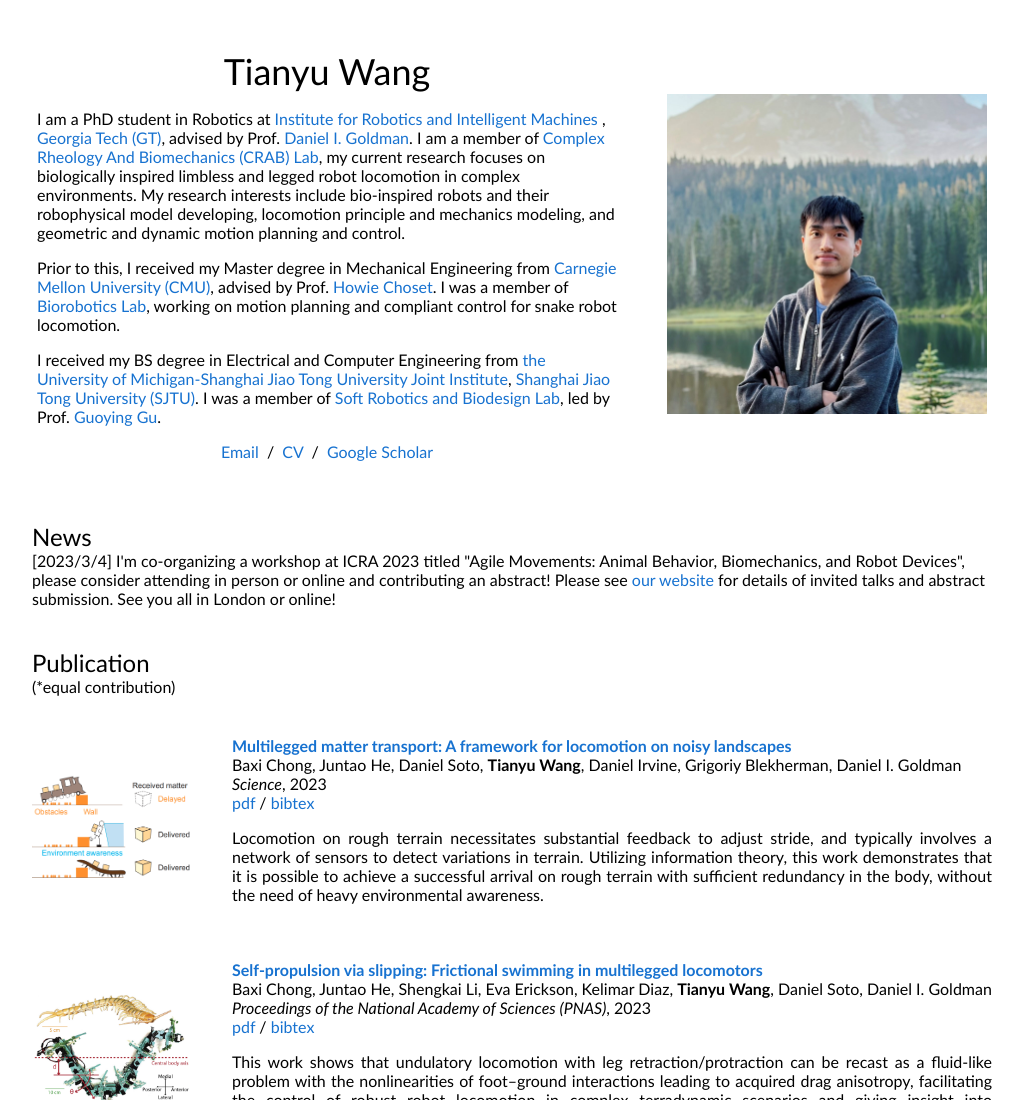
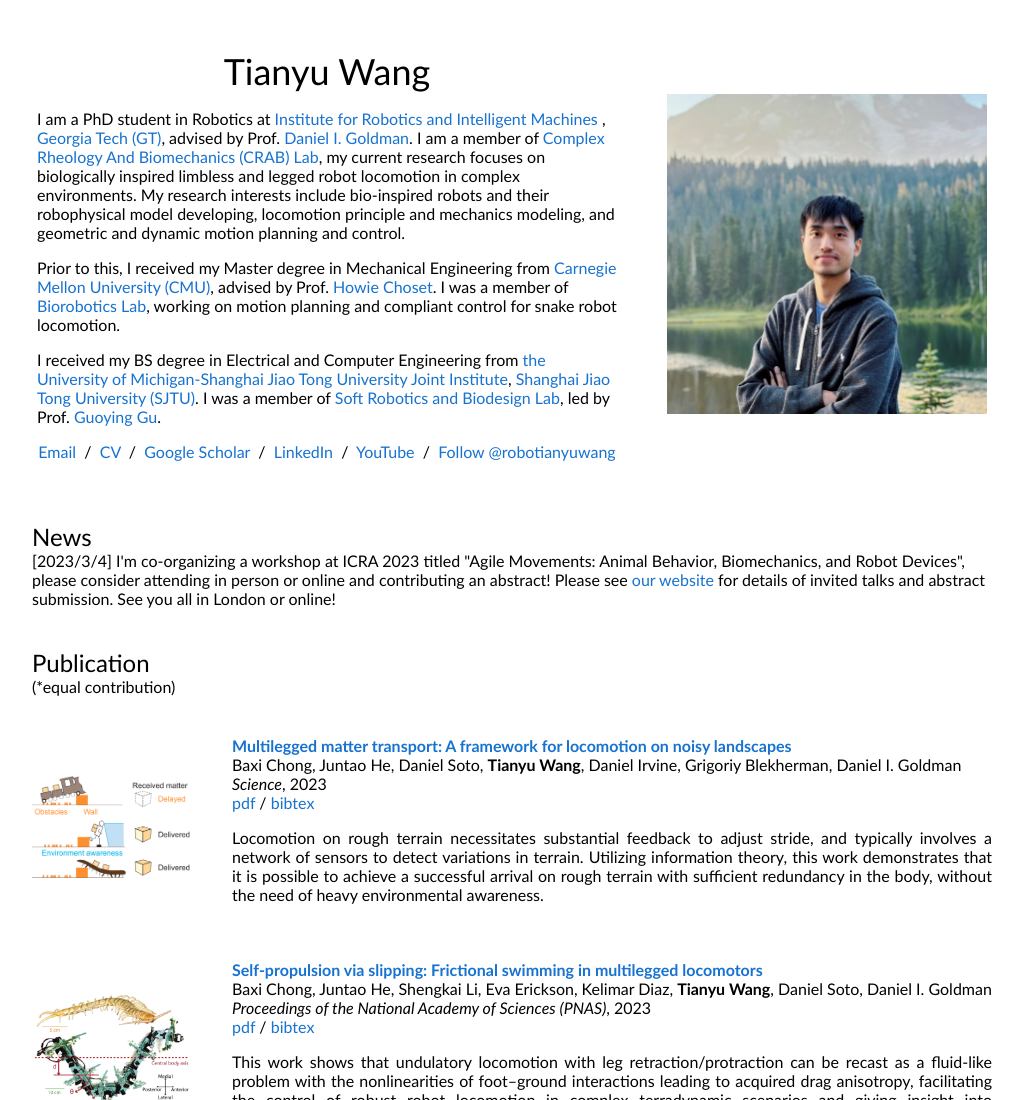
Before and after one commit to ty-wang/ty-wang.github.io, a plain HTML site: page index.html in a window 1280 px wide. Shown: the top 1100 px of the page, without its empty margins (128-1146 px from the left). Drawn offline with Linux system fonts and the light colour scheme.

Commit message:
Update_20240102

```diff
--- a/index.html
+++ b/index.html
@@ -60,7 +60,11 @@
               <p style="text-align:center">
                 <a href="mailto:tianyuwang@gatech.edu">Email</a> &nbsp/&nbsp
                 <a href="data/CV_Tianyu_Wang.pdf" target="_blank">CV</a> &nbsp/&nbsp
-                <a href="https://scholar.google.com/citations?user=WoMZexsAAAAJ&hl=en&oi=sra" target="_blank">Google Scholar</a>
+                <a href="https://scholar.google.com/citations?user=WoMZexsAAAAJ&hl=en&oi=sra" target="_blank">Google Scholar</a> &nbsp/&nbsp
+                <a href="https://www.linkedin.com/in/tianyu-wang-163bb319a/" target="_blank">LinkedIn</a> &nbsp/&nbsp
+                <a href="https://www.youtube.com/channel/UCQVXDaSU0z_YtG0ZF5s1NSQ" target="_blank">YouTube</a> &nbsp/&nbsp
+                <a href="https://twitter.com/robotianyuwang?ref_src=twsrc%5Etfw" class="twitter-follow-button" data-show-screen-name="false" data-lang="en" data-show-count="false">Follow @robotianyuwang</a><script async src="https://platform.twitter.com/widgets.js" charset="utf-8"></script>
+              </p>
               </p>
             </td>
             <td style="padding:2.5%;width:40%;max-width:40%">
```
Also changed, not shown: 3 other files.
